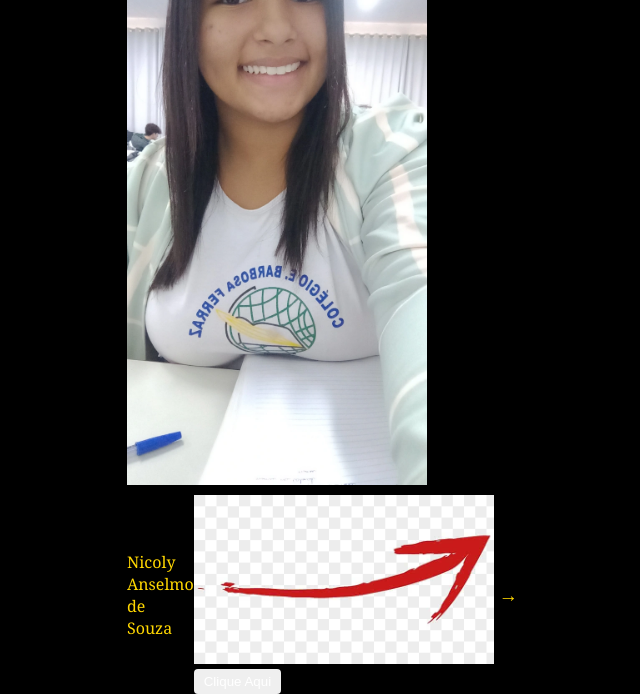
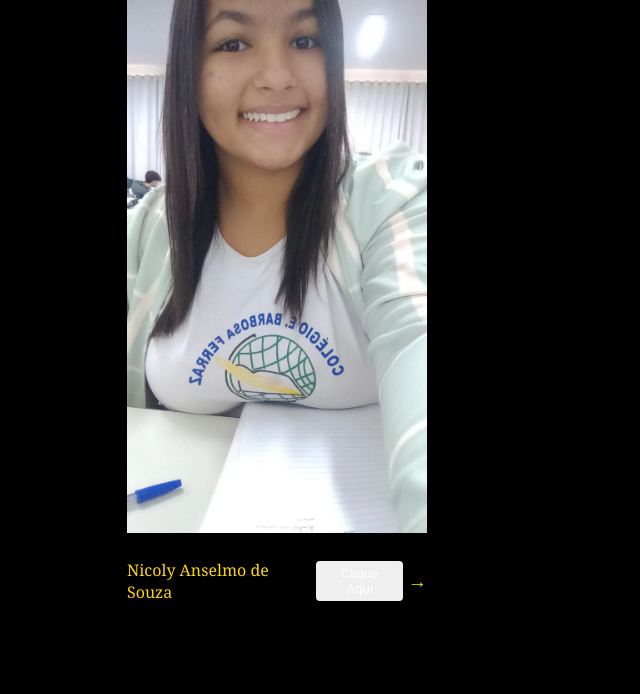
Before and after one commit to nicolyanselmo/estudo, a plain HTML site: page index.html in a window 1280 px wide. Shown: the part 134-828 px from the top of the page, without its empty margins (363-1003 px from the left). After the commit the page ends 800 px from the top, so only its background shows below. Drawn offline with Linux system fonts and the light colour scheme.

Commit message:
Update index.html

```diff
--- a/index.html
+++ b/index.html
@@ -13,7 +13,6 @@
         <p>Nicoly Anselmo de Souza</p>
         <div class="botao-com-seta">
             <a href="aulaborzuk.html">
-                 <img src="seta.png" alt="foto exemplo" width="300">
                 <button>Clique Aqui</button>
             </a>
             <span class="seta">→</span>
```
